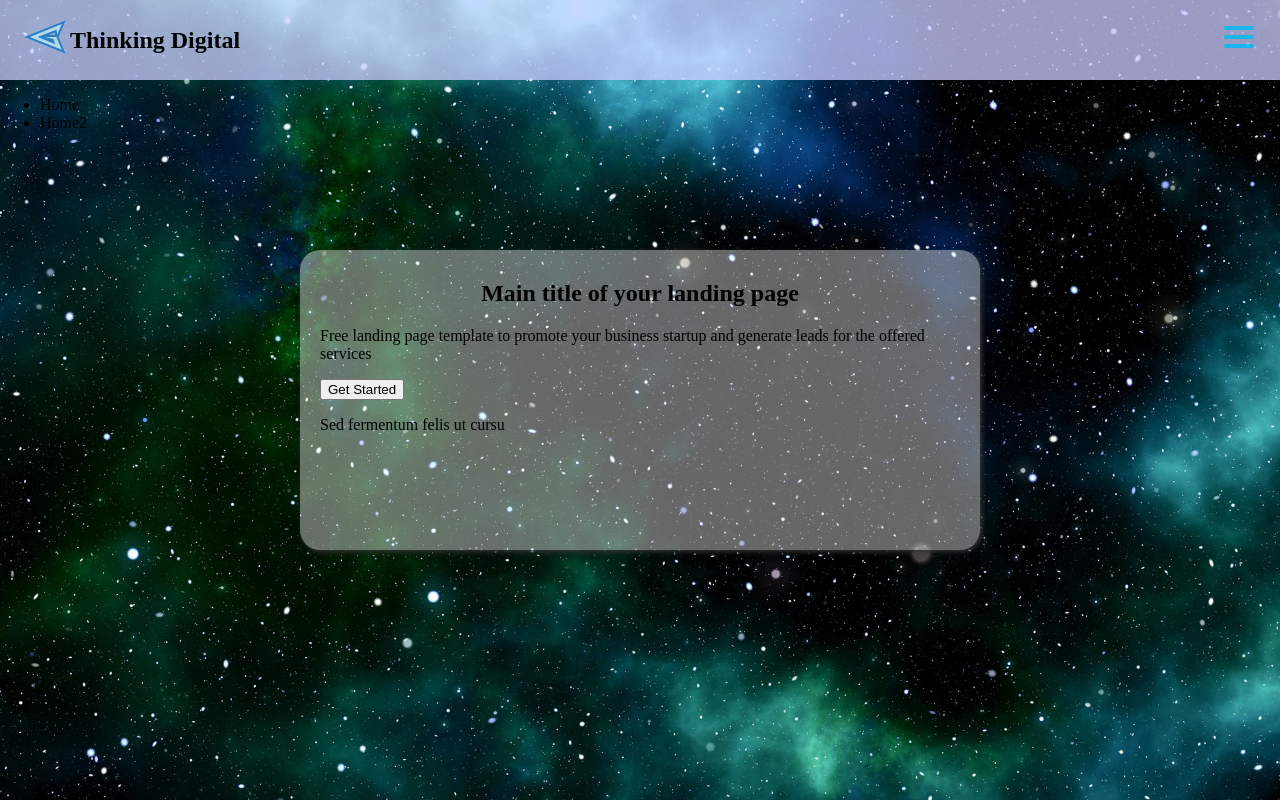
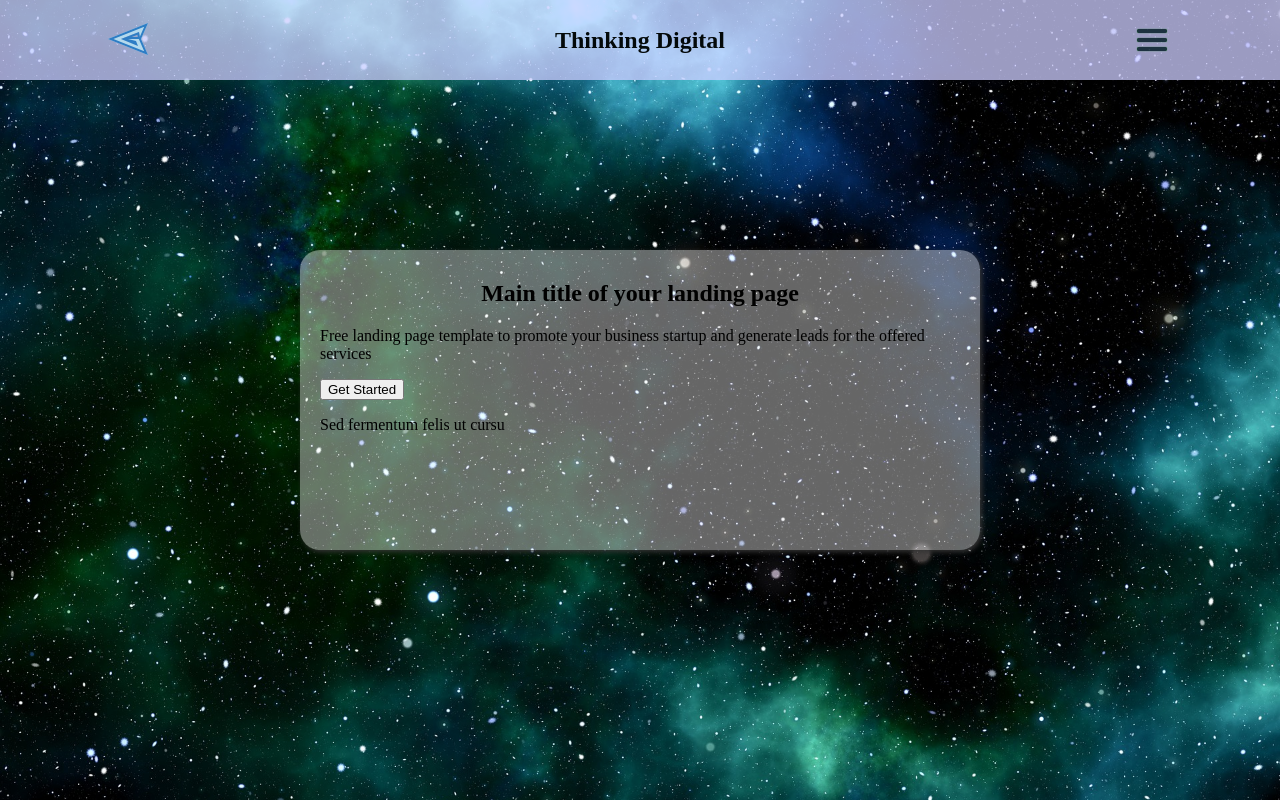
Before and after one commit to sgedye/thinking-digital, a Gatsby site: page / in a window 1280 px wide. Shown: the top 802 px of the page. Built offline with nearby package versions, Linux system fonts and the light colour scheme; Gatsby itself is replaced by a stand-in of ours.

Commit message:
End of Day Commit

```diff
--- a/package.json
+++ b/package.json
@@ -11,6 +11,7 @@
   "dependencies": {
     "gatsby": "^2.18.18",
     "gatsby-background-image": "^1.1.1",
+    "gatsby-link": "^2.4.8",
     "gatsby-plugin-sharp": "^2.6.13",
     "gatsby-source-filesystem": "^2.3.13",
     "gatsby-transformer-sharp": "^2.5.6",
--- a/src/components/CustomerCard.js
+++ b/src/components/CustomerCard.js
@@ -4,17 +4,13 @@ import styled from 'styled-components';
 
 const CustomerCard = ({ customer }) => (
   <Card>
-    <p className="text-xl font-semibold">{customer.title}</p>
-    <p className="mt-6">{customer.content}</p>
-    <div className="flex items-center mt-8">
-      <img
-        className="w-12 h-12 mr-4 rounded-full"
-        src={customer.customerImage}
-        alt={customer.customerName}
-      />
+    <p>{customer.title}</p>
+    <p>{customer.content}</p>
+    <div>
+      <img src={customer.customerImage} alt={customer.customerName} />
       <div>
         <p>{customer.customerName}</p>
-        <p className="text-sm text-gray-600">{customer.customerTitle}</p>
+        <p>{customer.customerTitle}</p>
       </div>
     </div>
   </Card>
--- a/src/components/layout/Header.js
+++ b/src/components/layout/Header.js
@@ -6,13 +6,13 @@ import LogoIcon from '../../svg/LogoIcon';
 import MobileNav from '../../utils/MobileNav';
 
 const Header = () => (
-  <StyledHeader className="header">
-    <LogoDiv>
-      <div style={{ width: '50px' }}>
-        <LogoIcon />
-      </div>
+  <StyledHeader>
+    <LogoDiv style={{ width: '48px', height: '48px' }}>
+      <LogoIcon />
+    </LogoDiv>
+    <TitleDiv>
       <h2>Thinking Digital</h2>
-    </LogoDiv>
+    </TitleDiv>
     <MainNav>
       <MobileNav />
       {/* <DesktopNav /> */}
@@ -36,12 +36,14 @@ const Header = () => (
 
 const StyledHeader = styled.header`
   position: sticky;
+  display: grid;
+  grid-template-rows: 1fr;
+  grid-template-columns: 1fr 3fr 1fr;
+  justify-content: center;
+  align-items: center;
   top: 0;
-  padding: 0 20px;
-  display: flex;
-  flex-direction: row;
-  justify-content: space-between;
-  align-items: center;
+  height: 80px;
+  padding: 0;
   /* background-color: transparent; */
   background-color: rgba(205, 205, 255, 0.8);
   opacity: 0.95;
@@ -49,11 +51,14 @@ const StyledHeader = styled.header`
 `;
 
 const LogoDiv = styled.div`
-  display: flex;
-  flex-direction: row;
-  align-items: center;
+  margin: 0 auto;
 `;
 
+const TitleDiv = styled.div`
+  h2 {
+    text-align: center;
+  }
+`;
 const MainNav = styled.nav`
   color: #000;
 `;
--- a/src/components/layout/Layout.js
+++ b/src/components/layout/Layout.js
@@ -12,7 +12,7 @@ const Layout = ({ children }) => {
       <Header />
       <PageProgress />
       {/* Make the header transparent, then lightskyblue after 200px or something */}
-      <main>{children}</main>
+      <main id="main-body">{children}</main>
       <Footer />
     </>
   );
--- a/src/components/layout/layout.css
+++ b/src/components/layout/layout.css
@@ -1,6 +1,5 @@
 body { margin: 0; }
 
-.header { height: 80px; }
 
 /* .nav-scrolling {
   background-color: lightseagreen;
--- a/src/components/sections/HeroSection.js
+++ b/src/components/sections/HeroSection.js
@@ -3,7 +3,7 @@ import styled from 'styled-components';
 import { graphql, useStaticQuery } from 'gatsby';
 
 import StyledHero from '../../utils/StyledHero';
-import HeroImage from '../../svg/HeroImage';
+// import HeroImage from '../../svg/HeroImage';
 import Button from '../Button';
 
 const getBackground = graphql`
--- a/src/pages/index.js
+++ b/src/pages/index.js
@@ -13,7 +13,7 @@ import gsap from 'gsap';
 import Layout from '../components/layout/Layout';
 import HeroOverlay from '../components/sections/HeroOverlay';
 import HeroSection from '../components/sections/HeroSection';
-import Features from '../components/sections/Features';
+// import Features from '../components/sections/Features';
 import DesignProcess from '../components/sections/DesignProcess';
 import Testamonials from '../components/sections/Testamonials';
 import CallToAction from '../components/sections/CallToAction';
--- a/src/utils/MobileNav.js
+++ b/src/utils/MobileNav.js
@@ -1,10 +1,9 @@
 import React, { useState } from 'react';
-import AnchorLink from 'react-anchor-link-smooth-scroll';
+import Link from 'gatsby-link';
 import styled from 'styled-components';
 
 const MainNav = () => {
   const [isMenuOpen, setIsMenuOpen] = useState(false);
-
   return (
     <>
       <Hamburger isMenuOpen={isMenuOpen} onClick={() => setIsMenuOpen(prevState => !prevState)}>
@@ -15,10 +14,24 @@ const MainNav = () => {
       <MenuLinks isMenuOpen={isMenuOpen}>
         <ul>
           <li>
-            <AnchorLink to="/">Home</AnchorLink>
+            <Link to="/" onClick={() => setIsMenuOpen(false)}>
+              Home
+            </Link>
           </li>
           <li>
-            <AnchorLink to="/">Home2</AnchorLink>
+            <Link to="/" onClick={() => setIsMenuOpen(false)}>
+              Home2
+            </Link>
+          </li>
+          <li>
+            <Link to="/" onClick={() => setIsMenuOpen(false)}>
+              Home3
+            </Link>
+          </li>
+          <li>
+            <Link to="/" onClick={() => setIsMenuOpen(false)}>
+              Home4
+            </Link>
           </li>
         </ul>
       </MenuLinks>
@@ -27,16 +40,17 @@ const MainNav = () => {
 };
 
 const Hamburger = styled.div`
-  position: absolute;
-  display: block;
+  width: 30px;
+  margin: 0 auto;
   padding: 3px 6px;
+  z-index: 99;
   cursor: pointer;
-  right: 20px;
-  top: 18px;
-  z-index: 99;
   transition: transform 800ms;
   transform: ${({ isMenuOpen }) => (isMenuOpen ? 'rotate(-90deg)' : 'rotate(0)')};
   transform-origin: center;
+  div {
+    box-shadow: ${({ isMenuOpen }) => (isMenuOpen ? '0px 0px 1px orange' : '0px 0px 1px green')};
+  }
   div:first-of-type {
     transform: ${({ isMenuOpen }) =>
       isMenuOpen ? 'rotate(-45deg) translate(-9px, 10px)' : 'rotate(0) translate(0)'};
@@ -52,9 +66,9 @@ const Hamburger = styled.div`
 `;
 
 const Line = styled.div`
-  width: ${({ isMenuOpen }) => (isMenuOpen ? '38px' : '30px')};
   height: 4px;
-  background: rgb(30, 190, 250);
+  width: 30px;
+  background-color: #1e3444;
   border-radius: 2px;
   margin: 5px 0;
   transition: all 800ms;
@@ -66,9 +80,26 @@ const MenuLinks = styled.div`
   top: 80px;
   left: 0;
   right: 0;
-  width: 100%;
+  width: 100vw;
   height: ${({ isMenuOpen }) => (isMenuOpen ? 'calc(100vh - 80px)' : '0px')};
+  pointer-events: ${({ isMenuOpen }) => (isMenuOpen ? 'all' : 'none')};
   transition: height 800ms;
-  background: black;
+  text-shadow: 1px 1px 1px black;
+  background: rgba(88, 88, 88, 0.99);
+  ul {
+    height: 80%;
+    margin: 10% 0;
+    padding: 0;
+    display: ${({ isMenuOpen }) => (isMenuOpen ? 'flex' : 'none')};
+    flex-direction: column;
+    justify-content: space-around;
+    align-items: center;
+    list-style: none;
+    padding: 0;
+  }
+  li {
+    text-align: center;
+    font-size: 8vw;
+  }
 `;
 export default MainNav;
```
Also changed, not shown: 1 other file.
